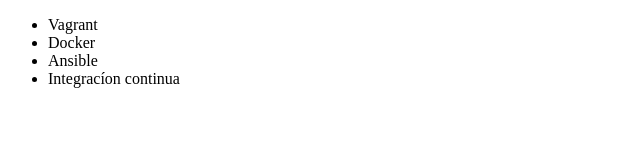
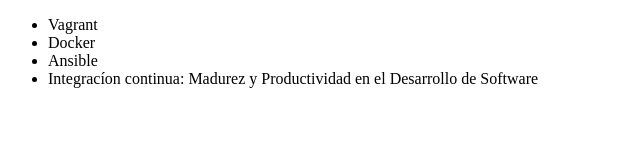
Before and after one commit to AlessandroSolis/Alura-git, a plain HTML site: page Index.html in a window 1280 px wide. Shown: the whole page, without its empty margins (0-640 px from the left). Drawn offline with Linux system fonts and the light colour scheme.

Commit message:
Renombrando curso de integracion continua

```diff
--- a/Index.html
+++ b/Index.html
@@ -11,7 +11,7 @@
             <li>Vagrant</li>
             <li>Docker</li>
             <li>Ansible</li>
-            <li>Integracíon continua</li>
+            <li>Integracíon continua: Madurez y Productividad en el Desarrollo de Software</li>
         </ul>
     </body>
 </html>
```
